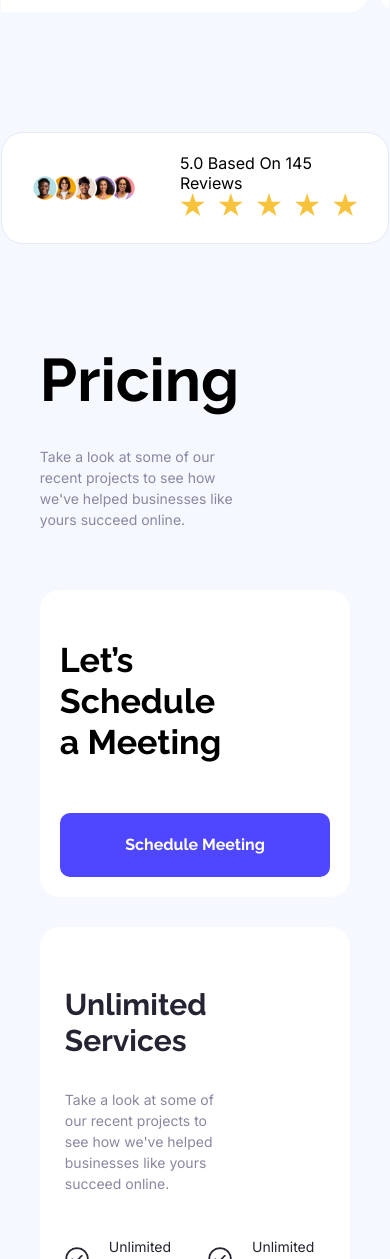
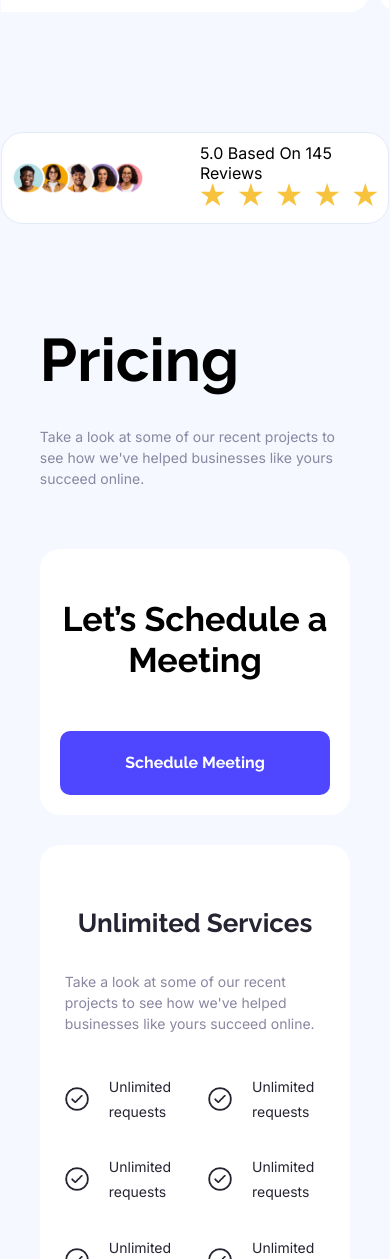
Before and after one commit to uzairansari11/faster, a plain HTML site: page index.html in a window 390 px wide. Shown: the part 3386-4645 px from the top of the page. Drawn offline with Linux system fonts and the light colour scheme; files whose address does not match are found by name.

Commit message:
Update style.css

```diff
--- a/style.css
+++ b/style.css
@@ -862,6 +862,21 @@ a {
 		width: 90%;
 		margin: auto;
 	}
+	.scheduling > h5 {
+		width: 100%;
+		text-align: center;
+	}
+
+	.price > p {
+		width: 100%;
+	}
+	.pricing-services-container > h3 {
+		font-size: 26px;
+		text-align: center;
+	}
+	.pricing-services-container > p {
+		width: 100%;
+	}
 	.pricing-inner-container {
 		flex-direction: column;
 	}
@@ -871,7 +886,9 @@ a {
 	.pricing-inner-second-div {
 		width: 100%;
 	}
-
+	.inner-container-review {
+		padding: 10px 10px;
+	}
 	.question-left,
 	.contact-heading,
 	.work-heading,
```
